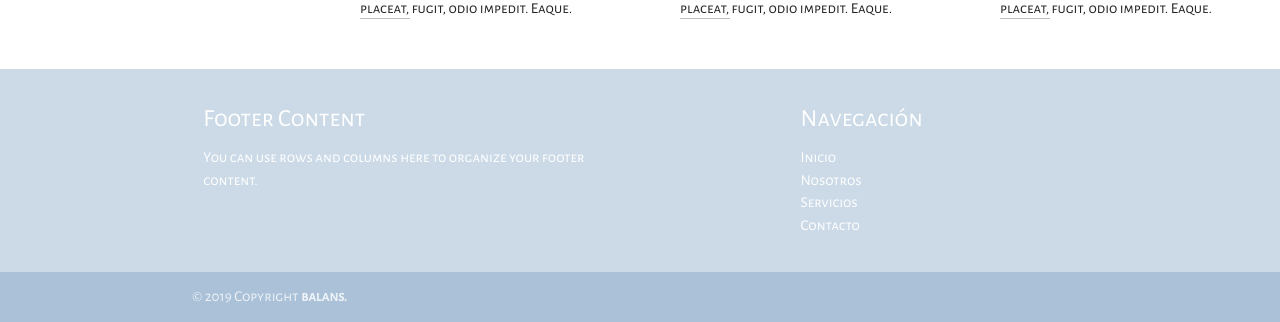
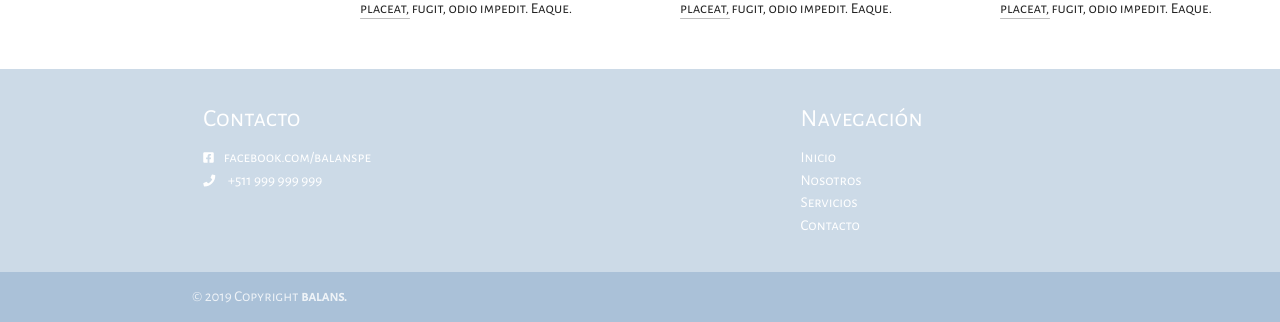
Before and after one commit to dietic/balanspe, a PHP site: page / in a window 1280 px wide. Shown: the part 1911-2233 px from the top of the page. Run offline with PHP 8.4, Linux system fonts and the light colour scheme; some libraries are stand-ins or nearby versions.

Commit message:
Added footer and contact

```diff
--- a/includes/footer.php
+++ b/includes/footer.php
@@ -1,11 +1,14 @@
 
 
 	<footer class="page-footer">
-      <div class="container">
+      <div class="container contact-wrapper">
         <div class="row">
-          <div class="col l6 s12">
-            <h5 class="white-text">Footer Content</h5>
-            <p class="white-text text-lighten-4">You can use rows and columns here to organize your footer content.</p>
+          <div class="col l6 s12 contact">
+            <h5 class="white-text">Contacto</h5>
+            <ul>
+            	<li><a href="#"><i class="fab fa-facebook-square"></i>facebook.com/balanspe</a></li>
+            	<li><i class="fas fa-phone"></i> +511 999 999 999</li>
+            </ul>
           </div>
           <div class="col l4 offset-l2 s12">
             <h5 class="white-text">Navegación</h5>
--- a/index.php
+++ b/index.php
@@ -154,9 +154,6 @@
 	</div>
 
 </div>
-<div class="contact">
-
-</div>
 
 
 
--- a/scss/styles.scss
+++ b/scss/styles.scss
@@ -704,8 +704,26 @@ nav{
 
 .page-footer{
 	background-color: rgba(170,193,216,0.6);
-	.container{
-
+	.contact-wrapper{
+		.contact{
+			ul{
+				li{
+					a{
+						text-transform: lowercase;
+						color: white;
+						text-decoration: none;
+						&:hover{
+							text-decoration: none;
+							color: white;
+						}
+					}
+					i{
+						font-size: 0.8rem;
+						margin-right: 10px;
+					}
+				}
+			}
+		}
 	}
 	.footer-copyright{
 		background-color: rgba(170,193,216,1);
```
Also changed, not shown: css/styles.css.
